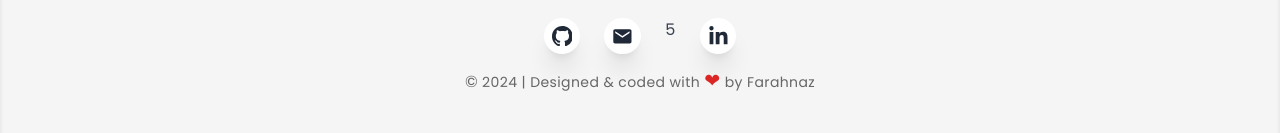
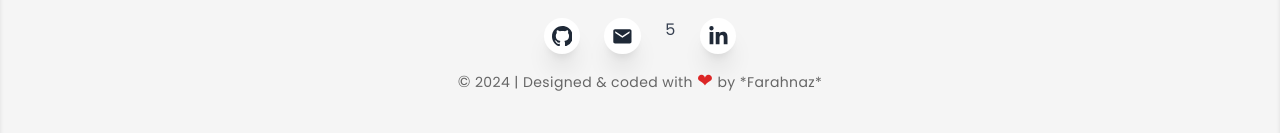
Before and after one commit to FarahnazMehrafza/fara_portfolio, a Next.js app: page /about in a window 1280 px wide. Shown: the part 1069-1202 px from the top of the page. Built offline with nearby package versions, Linux system fonts and the light colour scheme.

Commit message:
footer star

```diff
--- a/components/footer/Footer.js
+++ b/components/footer/Footer.js
@@ -15,7 +15,7 @@ export default function Footer() {
       <p className="text-lightGrey dark:text-gray-300/80 text-center text-sm">
         <span className="text-base">©</span> {currentYear()} | Designed & coded
         with <span className="text-red-600 text-[19px] self-center">❤</span> by
-        Farahnaz
+        *Farahnaz*
       </p>
     </footer>
   );
```
